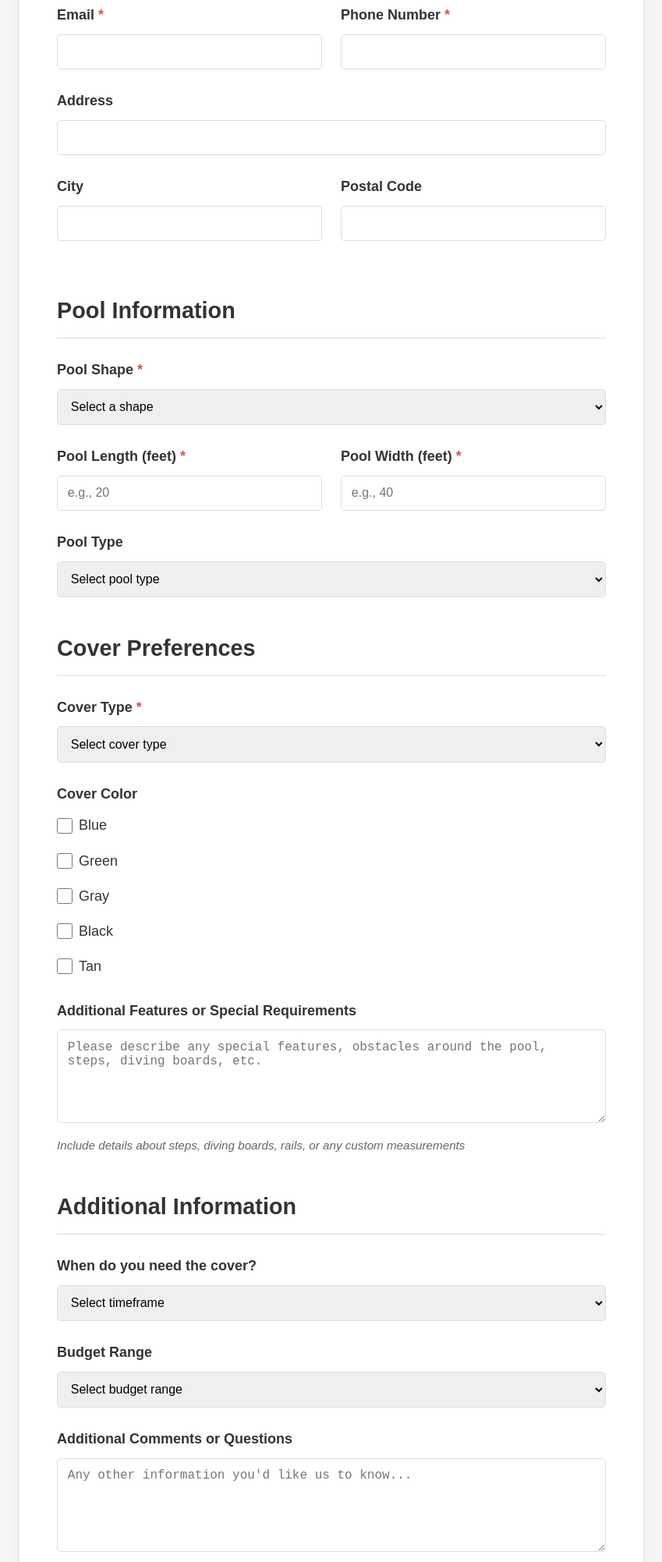
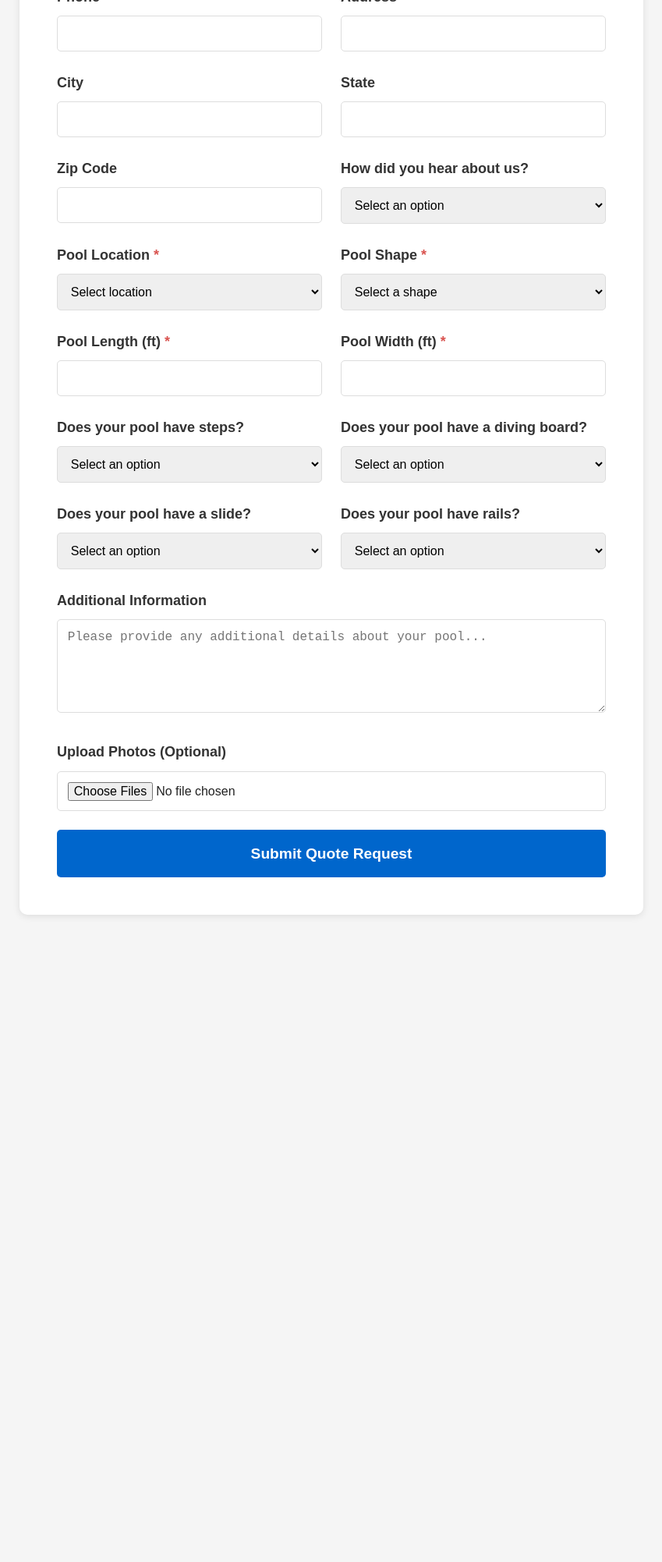
Before and after one commit to diansheng92/pool, a website: page custom-quote-form.html in a window 1280 px wide. Shown: the part 625-2628 px from the top of the page at 78% size, without its empty margins (215-1064 px from the left). After the commit the page ends 1830 px from the top, so only its background shows below. Drawn offline with Linux system fonts and the light colour scheme.

Commit message:
Add printable quote sheet and link from form

```diff
--- a/custom-quote-form.html
+++ b/custom-quote-form.html
@@ -150,18 +150,6 @@
             color: #666;
         }
 
-        .form-section {
-            margin-bottom: 2.5rem;
-        }
-
-        .form-section h2 {
-            font-size: 1.8rem;
-            color: #333;
-            margin-bottom: 1.5rem;
-            padding-bottom: 0.5rem;
-            border-bottom: 1px solid #ddd;
-        }
-
         .form-group {
             margin-bottom: 1.5rem;
         }
@@ -176,6 +164,7 @@
         .form-group input[type="text"],
         .form-group input[type="email"],
         .form-group input[type="tel"],
+        .form-group input[type="file"],
         .form-group textarea,
         .form-group select {
             width: 100%;
@@ -306,42 +295,40 @@
         <div class="form-header">
             <h1>Custom Pool Cover Quote Request</h1>
             <p>Fill out the form below and we'll provide you with a personalized quote</p>
+            <div style="margin-top:1rem;">
+                <a href="custom-quote-sheet.html" class="btn-to-sheet" style="display:inline-block;background:#0066cc;color:#fff;text-decoration:none;padding:0.6rem 1rem;border-radius:5px;font-weight:600;font-size:0.9rem;">Open Printable Sheet</a>
+                <a href="custom-quote-sheet.html?print" class="btn-to-sheet" style="display:inline-block;background:#555;color:#fff;text-decoration:none;padding:0.6rem 1rem;border-radius:5px;font-weight:600;font-size:0.9rem;margin-left:0.5rem;">Open & Print</a>
+            </div>
         </div>
 
         <form id="customQuoteForm">
-            <!-- Contact Information -->
-            <div class="form-section">
-                <h2>Contact Information</h2>
-
+            <!-- Row 1 -->
             <div class="form-row">
                 <div class="form-group">
-                        <label for="firstName">First Name <span class="required">*</span></label>
-                        <input type="text" id="firstName" name="firstName" required>
+                    <label for="name">Name <span class="required">*</span></label>
+                    <input type="text" id="name" name="name" required>
                 </div>
 
-                    <div class="form-group">
-                        <label for="lastName">Last Name <span class="required">*</span></label>
-                        <input type="text" id="lastName" name="lastName" required>
-                    </div>
-                </div>
-
-                <div class="form-row">
                 <div class="form-group">
                     <label for="email">Email <span class="required">*</span></label>
                     <input type="email" id="email" name="email" required>
                 </div>
+            </div>
 
+            <!-- Row 2 -->
+            <div class="form-row">
                 <div class="form-group">
-                        <label for="phone">Phone Number <span class="required">*</span></label>
+                    <label for="phone">Phone <span class="required">*</span></label>
                     <input type="tel" id="phone" name="phone" required>
-                    </div>
                 </div>
 
                 <div class="form-group">
                     <label for="address">Address</label>
                     <input type="text" id="address" name="address">
                 </div>
+            </div>
 
+            <!-- Row 3 -->
             <div class="form-row">
                 <div class="form-group">
                     <label for="city">City</label>
@@ -349,132 +336,121 @@
                 </div>
 
                 <div class="form-group">
-                        <label for="postalCode">Postal Code</label>
-                        <input type="text" id="postalCode" name="postalCode">
-                    </div>
+                    <label for="state">State</label>
+                    <input type="text" id="state" name="state">
                 </div>
             </div>
 
-            <!-- Pool Information -->
-            <div class="form-section">
-                <h2>Pool Information</h2>
+            <!-- Row 4 -->
+            <div class="form-row">
+                <div class="form-group">
+                    <label for="zipCode">Zip Code</label>
+                    <input type="text" id="zipCode" name="zipCode">
+                </div>
+
+                <div class="form-group">
+                    <label for="howDidYouHear">How did you hear about us?</label>
+                    <select id="howDidYouHear" name="howDidYouHear">
+                        <option value="">Select an option</option>
+                        <option value="google">Google Search</option>
+                        <option value="facebook">Facebook</option>
+                        <option value="instagram">Instagram</option>
+                        <option value="referral">Referral</option>
+                        <option value="other">Other</option>
+                    </select>
+                </div>
+            </div>
+
+            <!-- Row 5 -->
+            <div class="form-row">
+                <div class="form-group">
+                    <label for="poolLocation">Pool Location <span class="required">*</span></label>
+                    <select id="poolLocation" name="poolLocation" required>
+                        <option value="">Select location</option>
+                        <option value="inground">In-Ground</option>
+                        <option value="aboveground">Above-Ground</option>
+                    </select>
+                </div>
 
                 <div class="form-group">
                     <label for="poolShape">Pool Shape <span class="required">*</span></label>
                     <select id="poolShape" name="poolShape" required>
                         <option value="">Select a shape</option>
                         <option value="rectangle">Rectangle</option>
-                        <option value="lazy-l">Lazy-L / L-Shape</option>
                         <option value="oval">Oval</option>
+                        <option value="round">Round</option>
                         <option value="kidney">Kidney</option>
+                        <option value="lazy-l">Lazy-L</option>
                         <option value="freeform">Freeform</option>
                         <option value="other">Other</option>
                     </select>
                 </div>
+            </div>
 
+            <!-- Row 6 -->
             <div class="form-row">
                 <div class="form-group">
-                        <label for="poolLength">Pool Length (feet) <span class="required">*</span></label>
-                        <input type="text" id="poolLength" name="poolLength" placeholder="e.g., 20" required>
+                    <label for="poolLength">Pool Length (ft) <span class="required">*</span></label>
+                    <input type="text" id="poolLength" name="poolLength" required>
                 </div>
 
                 <div class="form-group">
-                        <label for="poolWidth">Pool Width (feet) <span class="required">*</span></label>
-                        <input type="text" id="poolWidth" name="poolWidth" placeholder="e.g., 40" required>
+                    <label for="poolWidth">Pool Width (ft) <span class="required">*</span></label>
+                    <input type="text" id="poolWidth" name="poolWidth" required>
                 </div>
             </div>
 
+            <!-- Row 7 -->
+            <div class="form-row">
                 <div class="form-group">
-                    <label for="poolType">Pool Type</label>
-                    <select id="poolType" name="poolType">
-                        <option value="">Select pool type</option>
-                        <option value="inground">In-Ground</option>
-                        <option value="aboveground">Above-Ground</option>
-                        <option value="semi-inground">Semi In-Ground</option>
+                    <label for="hasSteps">Does your pool have steps?</label>
+                    <select id="hasSteps" name="hasSteps">
+                        <option value="">Select an option</option>
+                        <option value="yes">Yes</option>
+                        <option value="no">No</option>
+                    </select>
+                </div>
+
+                <div class="form-group">
+                    <label for="hasDivingBoard">Does your pool have a diving board?</label>
+                    <select id="hasDivingBoard" name="hasDivingBoard">
+                        <option value="">Select an option</option>
+                        <option value="yes">Yes</option>
+                        <option value="no">No</option>
                     </select>
                 </div>
             </div>
 
-            <!-- Cover Preferences -->
-            <div class="form-section">
-                <h2>Cover Preferences</h2>
-
+            <!-- Row 8 -->
+            <div class="form-row">
                 <div class="form-group">
-                    <label for="coverType">Cover Type <span class="required">*</span></label>
-                    <select id="coverType" name="coverType" required>
-                        <option value="">Select cover type</option>
-                        <option value="safety-cover">Safety Cover</option>
-                        <option value="winter-cover">Winter Cover</option>
-                        <option value="solar-cover">Solar Cover</option>
-                        <option value="automatic-cover">Automatic Cover</option>
+                    <label for="hasSlide">Does your pool have a slide?</label>
+                    <select id="hasSlide" name="hasSlide">
+                        <option value="">Select an option</option>
+                        <option value="yes">Yes</option>
+                        <option value="no">No</option>
                     </select>
                 </div>
 
                 <div class="form-group">
-                    <label>Cover Color</label>
-                    <div class="checkbox-group">
-                        <div class="checkbox-item">
-                            <input type="checkbox" id="colorBlue" name="coverColors" value="blue">
-                            <label for="colorBlue">Blue</label>
-                        </div>
-                        <div class="checkbox-item">
-                            <input type="checkbox" id="colorGreen" name="coverColors" value="green">
-                            <label for="colorGreen">Green</label>
-                        </div>
-                        <div class="checkbox-item">
-                            <input type="checkbox" id="colorGray" name="coverColors" value="gray">
-                            <label for="colorGray">Gray</label>
-                        </div>
-                        <div class="checkbox-item">
-                            <input type="checkbox" id="colorBlack" name="coverColors" value="black">
-                            <label for="colorBlack">Black</label>
-                        </div>
-                        <div class="checkbox-item">
-                            <input type="checkbox" id="colorTan" name="coverColors" value="tan">
-                            <label for="colorTan">Tan</label>
-                        </div>
+                    <label for="hasRails">Does your pool have rails?</label>
+                    <select id="hasRails" name="hasRails">
+                        <option value="">Select an option</option>
+                        <option value="yes">Yes</option>
+                        <option value="no">No</option>
+                    </select>
                 </div>
             </div>
 
+            <!-- Full Width Fields -->
             <div class="form-group">
-                    <label for="additionalFeatures">Additional Features or Special Requirements</label>
-                    <textarea id="additionalFeatures" name="additionalFeatures" placeholder="Please describe any special features, obstacles around the pool, steps, diving boards, etc."></textarea>
-                    <p class="info-text">Include details about steps, diving boards, rails, or any custom measurements</p>
-                </div>
-            </div>
-
-            <!-- Additional Information -->
-            <div class="form-section">
-                <h2>Additional Information</h2>
-
-                <div class="form-group">
-                    <label for="timeframe">When do you need the cover?</label>
-                    <select id="timeframe" name="timeframe">
-                        <option value="">Select timeframe</option>
-                        <option value="asap">As soon as possible</option>
-                        <option value="1-2weeks">1-2 weeks</option>
-                        <option value="3-4weeks">3-4 weeks</option>
-                        <option value="1-2months">1-2 months</option>
-                        <option value="flexible">Flexible</option>
-                    </select>
+                <label for="additionalInfo">Additional Information</label>
+                <textarea id="additionalInfo" name="additionalInfo" placeholder="Please provide any additional details about your pool..."></textarea>
             </div>
 
             <div class="form-group">
-                    <label for="budget">Budget Range</label>
-                    <select id="budget" name="budget">
-                        <option value="">Select budget range</option>
-                        <option value="under-500">Under $500</option>
-                        <option value="500-1000">$500 - $1,000</option>
-                        <option value="1000-2000">$1,000 - $2,000</option>
-                        <option value="2000-3000">$2,000 - $3,000</option>
-                        <option value="over-3000">Over $3,000</option>
-                    </select>
-                </div>
-
-                <div class="form-group">
-                    <label for="comments">Additional Comments or Questions</label>
-                    <textarea id="comments" name="comments" placeholder="Any other information you'd like us to know..."></textarea>
-                </div>
+                <label for="uploadPhotos">Upload Photos (Optional)</label>
+                <input type="file" id="uploadPhotos" name="uploadPhotos" multiple accept="image/*">
             </div>
 
             <button type="submit" class="submit-button">Submit Quote Request</button>
@@ -545,21 +521,10 @@
             const formData = new FormData(e.target);
             const data = {};
 
-            // Handle regular fields
+            // Handle all form fields
             for (let [key, value] of formData.entries()) {
-                if (key === 'coverColors') {
-                    if (!data.coverColors) {
-                        data.coverColors = [];
-                    }
-                    data.coverColors.push(value);
-                } else {
                 data[key] = value;
             }
-            }
-
-            // Get checked color options
-            const colorCheckboxes = document.querySelectorAll('input[name="coverColors"]:checked');
-            data.coverColors = Array.from(colorCheckboxes).map(cb => cb.value);
 
             console.log('Quote Request Data:', data);
 
```
Also changed, not shown: custom-quote-sheet.html (added, +117 -0 lines). Lines whose indentation alone changed are shown as unchanged.
